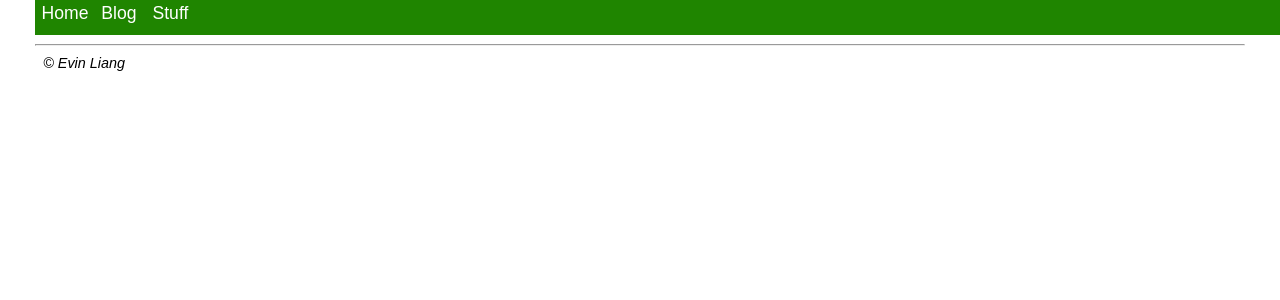
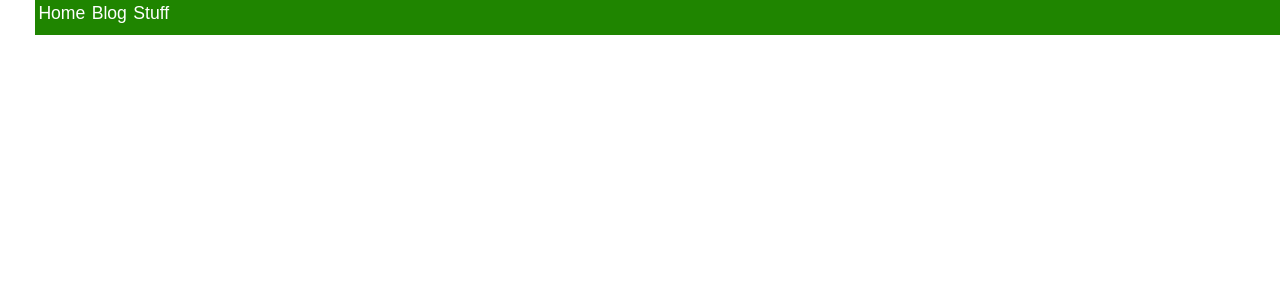
Before and after one commit to EZLiang/vebsite, a Jekyll site: the page built from docs/index.html, in a window 1280 px wide. Shown: the top 300 px of the page. Built offline with Jekyll 4.4.1, drawn with Linux system fonts in a browser that asks for light colours.

Commit message:
Revert "add copyrights..."
This reverts commit df82629c27847d75352201936328fb1561541975, reversing
changes made to c4d0782a711aeebbae1283d1c2a8f46db2f67e57.

# Conflicts:
#	docs/assets/main.css

```diff
--- a/docs/_layouts/default.html
+++ b/docs/_layouts/default.html
@@ -4,30 +4,18 @@
         <title>{{ page.title }}</title>
         <meta name="viewport" content="width=device-width, initial-scale=1">
         <link rel="stylesheet" type="text/css" href="/assets/main.css">
-        <link rel="shortcut icon" href="/assets/favicon.ico" type="image/x-icon" />
     </head>
 
     <body>
         <div class="nav">
             <a href="/">Home</a>
             <a href="/blog">Blog</a>
-            <div id="Stuff" class="dropDown">
-                <span><a id="menu.stuff" href="/">Stuff</a></span>
-                <div class="dropDownContent-hover">
-                    <a href="fractran.evin.one">FRACTRAN</a>
-                    <a href="ordinals.evin.one">Ordinals</a>
-                </div>
-            </div>
-            <!-- extra menu -->
+            <span>Stuff<a href="fractran.evin.one">FRACTRAN</a><a href="ordinals.evin.one">Ordinals</a></span>
         </div>
         {{ content }}
         {% if page.mathjax %}
             <script src="https://polyfill.io/v3/polyfill.min.js?features=es6"></script>
             <script id="MathJax-script" async src="https://cdn.jsdelivr.net/npm/mathjax@3/es5/tex-mml-chtml.js"></script>
         {% endif %}
-
-        <hr />
-        <div class="metadata" style="padding-bottom: 0.5rem;">&copy; Evin Liang</div>
-
     </body>
 </html>
--- a/docs/assets/main.css
+++ b/docs/assets/main.css
@@ -22,8 +22,6 @@ h6 {font-size: 1.05rem; color: #666}
 }
 
 .nav a {
-    padding-left: 0.4rem;
-    padding-right: 0.4rem;
     text-decoration: none;
     color: #fff;
     background: none;
@@ -48,38 +46,3 @@ h6 {font-size: 1.05rem; color: #666}
 }
 
 .nav > * {display: block; padding: 0.2rem}
-
-
-.dropDown {
-    position: relative;
-    display: inline-block;
-}
-.dropDownContent-hover, .dropDownContent-Click {
-    display: none;
-    position: absolute;
-    white-space: nowrap;
-    background-color: #f9f9f9;
-    border: 1px dotted gray;
-    box-shadow: 0px 0.5rem 1rem 0px #102040;
-    z-index: 1;
-}
-.dropDownContent-hover a, .dropDownContent-Click a {
-    display: block;
-    color: black;
-    font-size: 1rem;
-    border-radius: 0pt;
-}
-.dropDownContent-hover a:hover, .dropDownContent-Click a:hover {
-    background-color: #80d0d0;
-}
-.dropDown:hover .dropDownContent-hover {
-    display: block;
-}
-/* note: dropDownContent-click need to handle the display block<->none in javascript */
-
-.metadata {
-    padding-left: 0.5rem;
-    padding-right: 0.5rem;
-    font-size: 0.9rem;
-    font-style: italic;
-}
```
Also changed, not shown: docs/assets/favicon.ico (deleted).
